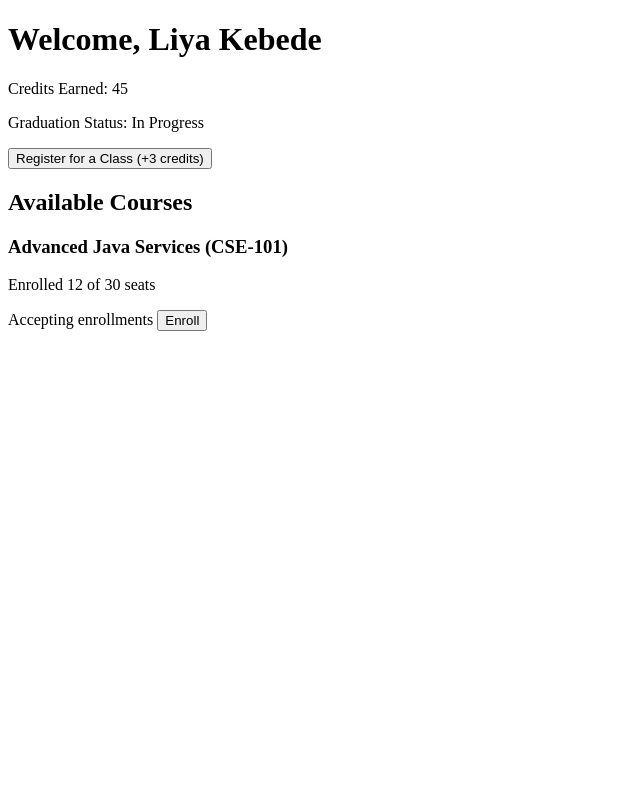
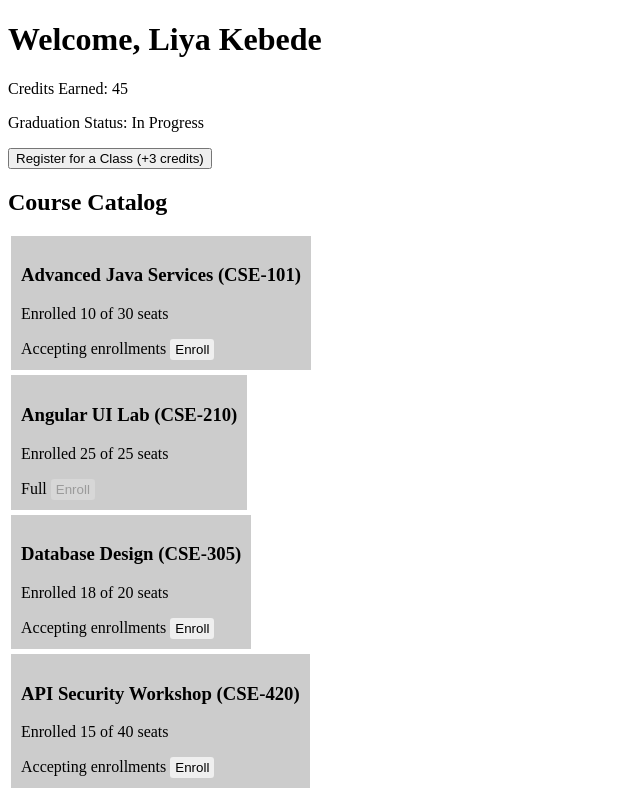
Before and after one commit to Esubale-Endale/Tms-Client, an Angular app: page /dashboard in a window 1280 px wide. Shown: the whole page, without its empty margins (0-640 px from the left). Built offline with nearby package versions, Linux system fonts and the light colour scheme.

Commit message:
feat: implement course catalog and enhance student dashboard with available courses

```diff
--- a/src/app/app.scss
+++ b/src/app/app.scss
@@ -6,7 +6,7 @@ $primary: #007bff;
   align-items: center;
 }
 
-body{
-    @include center();
-    background-color: $primary;
+body {
+  @include center();
+  background-color: $primary;
 }
--- a/src/app/features/student-dashboard/student-dashboard.html
+++ b/src/app/features/student-dashboard/student-dashboard.html
@@ -4,6 +4,25 @@
   <p>Graduation Status: {{ graduationStatus() }}</p>
   <button (click)="registerForClass()">Register for a Class (+3 credits)</button>
 
-  <h2>Available Courses</h2>
-  <tms-course-card [course]="sampleCourse" (enrollClicked)="handleEnroll($event)" />
+  <h2>Course Catalog</h2>
+
+  @if (availableCourses().length == 0) {
+    <div class="empty-state">
+      <p>No courses are available this term. Check back during registration.</p>
+    </div>
+  } @else {
+    <div class="grid">
+      @for (course of availableCourses(); track course.id) {
+        <tms-course-card [course]="course" (enrollClicked)="handleEnroll($event)" />
+      } @empty {
+        <p>No results match your search.</p>
+      }
+    </div>
+  }
+  @if (selectedCourse(); as picked) {
+    <p class="selection-hint">
+      Last enrollment request: <strong>{{ picked.title }}</strong
+      >({{ picked.code }})
+    </p>
+  }
 </div>
--- a/src/app/features/student-dashboard/student-dashboard.ts
+++ b/src/app/features/student-dashboard/student-dashboard.ts
@@ -13,15 +13,36 @@ export class StudentDashboardComponent {
   studentName = signal('Liya Kebede');
   earnedCredits = signal(45);
   selectedCourse = signal<Course | null>(null);
-
-
-  sampleCourse: Course = {
-    id: 1,
-    title: 'Advanced Java Services',
-    code: 'CSE-101',
-    maxCapacity: 30,
-    enrollmentCount: 12,
-  };
+  availableCourses = signal<Course[]>([
+    {
+      id: 1,
+      title: 'Advanced Java Services',
+      code: 'CSE-101',
+      maxCapacity: 30,
+      enrollmentCount: 10,
+    },
+    {
+      id: 2,
+      title: 'Angular UI Lab',
+      code: 'CSE-210',
+      maxCapacity: 25,
+      enrollmentCount: 25,
+    },
+    {
+      id: 3,
+      title: 'Database Design',
+      code: 'CSE-305',
+      maxCapacity: 20,
+      enrollmentCount: 18,
+    },
+    {
+      id: 4,
+      title: 'API Security Workshop',
+      code: 'CSE-420',
+      maxCapacity: 40,
+      enrollmentCount: 15,
+    },
+  ]);
 
   handleEnroll(course: Course) {
     this.selectedCourse.set(course);
--- a/src/app/ui/course-card/course-card.scss
+++ b/src/app/ui/course-card/course-card.scss
@@ -0,0 +1,13 @@
+.card {
+  background: #ccc;
+  padding: 10px;
+  margin: 5px 3px;
+  max-width: fit-content;
+
+  button{
+    border-radius: 3px;
+    padding: 3px 5px;
+    border: none;
+
+  }
+}
```
